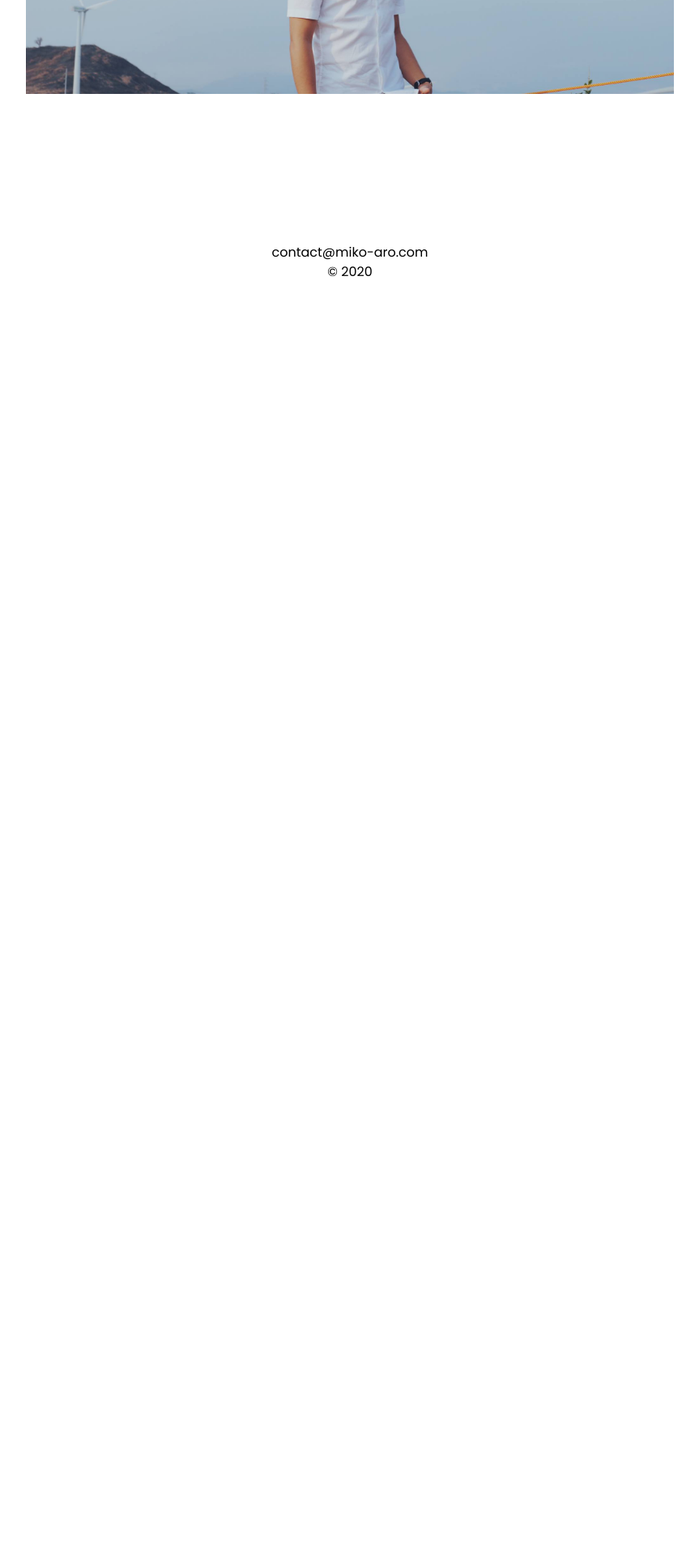
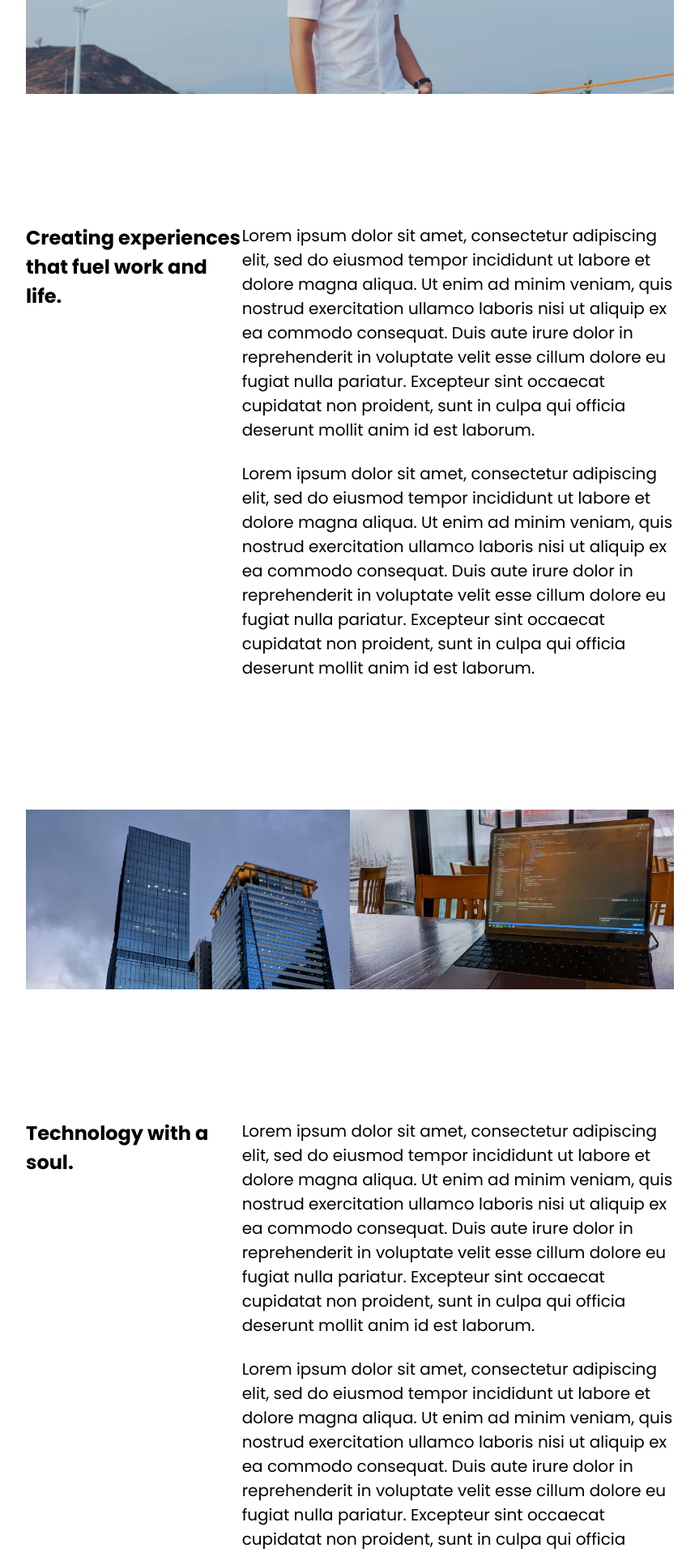
Before and after one commit to aromiko/miko-aro, a React (Create React App) app: page / in a window 1280 px wide. Shown: the part 880-2797 px from the top of the page at 81% size, without its empty margins (208-1071 px from the left). Before the commit the page ends 1252 px from the top, so only its background shows below. Built offline with nearby package versions, Linux system fonts and the light colour scheme.

Commit message:
Add sections

```diff
--- a/src/components/Navbar.js
+++ b/src/components/Navbar.js
@@ -13,7 +13,7 @@ const Navbar = () => {
         className="flex items-center rounded-full font-bold p-3 transition ease-in-out duration-500 hover:bg-grayTransparent-500"
         onClick={() => dispatch(NavbarToggle(!navbarToggle))}
       >
-        <span className="material-icons">
+        <span className="material-icons pointer-events-none">
           {navbarToggle === true ? "close" : "menu"}
         </span>
       </button>
--- a/src/pages/Home.js
+++ b/src/pages/Home.js
@@ -1,3 +1,5 @@
+import Building from "../assets/images/building.jpg";
+import Laptop from "../assets/images/laptop.jpg";
 import React from "react";
 import Windmill from "../assets/images/windmill.jpg";
 
@@ -9,7 +11,7 @@ const Home = () => {
           I'm Miko, a web developer with a focus on front end development, user
           experience and design. Discover more about my life here.
         </div>
-        <div className="lg:order-2 order-1 pt-20 lg:p-0 lg:pb-40">
+        <div className="lg:order-2 order-1 pt-20 lg:p-0">
           <img
             src={Windmill}
             alt="windmill"
@@ -17,50 +19,64 @@ const Home = () => {
           />
         </div>
       </div>
-      {/* <div className="flex flex-wrap">
-        <div className="w-full lg:w-1/2 p-6">
-          <img
-            src={Bonfire}
-            alt="bonfire"
-            className="object-cover h-64 md:h-104 w-full"
-          />
+      <div className="flex lg:flex-row flex-col lg:py-40 py-20">
+        <div className="text-lg lg:text-2xl text font-bold lg:w-1/3">
+          Creating experiences that fuel work and life.
         </div>
-        <div className="w-full lg:w-1/2 p-6">
-          <img
-            src={Crossing}
-            alt="crossing"
-            className="object-cover h-64 md:h-104 w-full"
-          />
+        <div className="text-base lg:text-xl text lg:w-2/3">
+          <p className="text-base lg:text-xl">
+            Lorem ipsum dolor sit amet, consectetur adipiscing elit, sed do
+            eiusmod tempor incididunt ut labore et dolore magna aliqua. Ut enim
+            ad minim veniam, quis nostrud exercitation ullamco laboris nisi ut
+            aliquip ex ea commodo consequat. Duis aute irure dolor in
+            reprehenderit in voluptate velit esse cillum dolore eu fugiat nulla
+            pariatur. Excepteur sint occaecat cupidatat non proident, sunt in
+            culpa qui officia deserunt mollit anim id est laborum.
+          </p>
+          <p className="pt-6 text-base lg:text-xl">
+            Lorem ipsum dolor sit amet, consectetur adipiscing elit, sed do
+            eiusmod tempor incididunt ut labore et dolore magna aliqua. Ut enim
+            ad minim veniam, quis nostrud exercitation ullamco laboris nisi ut
+            aliquip ex ea commodo consequat. Duis aute irure dolor in
+            reprehenderit in voluptate velit esse cillum dolore eu fugiat nulla
+            pariatur. Excepteur sint occaecat cupidatat non proident, sunt in
+            culpa qui officia deserunt mollit anim id est laborum.
+          </p>
         </div>
-        <div className="w-full lg:w-1/2 p-6">
-          <img
-            src={Daraitan}
-            alt="daraitan"
-            className="object-cover h-64 md:h-104 w-full"
-          />
+      </div>
+      <div className="flex flex-col lg:flex-row">
+        <div>
+          <img src={Building} alt="building" className="w-full" />
         </div>
-        <div className="w-full lg:w-1/2 p-6">
-          <img
-            src={Port}
-            alt="port"
-            className="object-cover h-64 md:h-104 w-full"
-          />
+        <div>
+          <img src={Laptop} alt="building" className="w-full" />
         </div>
-        <div className="w-full lg:w-1/2 p-6">
-          <img
-            src={Sunset}
-            alt="sunset"
-            className="object-cover h-64 md:h-104 w-full"
-          />
+      </div>
+      <div className="flex lg:flex-row flex-col lg:py-40 py-20">
+        <div className="text-lg lg:text-2xl text font-bold lg:w-1/3">
+          Technology with a soul.
         </div>
-        <div className="w-full lg:w-1/2 p-6">
-          <img
-            src={Venice}
-            alt="venice"
-            className="object-cover h-64 md:h-104 w-full"
-          />
+        <div className="text-base lg:text-xl text lg:w-2/3">
+          <p className="text-base lg:text-xl">
+            Lorem ipsum dolor sit amet, consectetur adipiscing elit, sed do
+            eiusmod tempor incididunt ut labore et dolore magna aliqua. Ut enim
+            ad minim veniam, quis nostrud exercitation ullamco laboris nisi ut
+            aliquip ex ea commodo consequat. Duis aute irure dolor in
+            reprehenderit in voluptate velit esse cillum dolore eu fugiat nulla
+            pariatur. Excepteur sint occaecat cupidatat non proident, sunt in
+            culpa qui officia deserunt mollit anim id est laborum.
+          </p>
+          <p className="pt-6 text-base lg:text-xl">
+            Lorem ipsum dolor sit amet, consectetur adipiscing elit, sed do
+            eiusmod tempor incididunt ut labore et dolore magna aliqua. Ut enim
+            ad minim veniam, quis nostrud exercitation ullamco laboris nisi ut
+            aliquip ex ea commodo consequat. Duis aute irure dolor in
+            reprehenderit in voluptate velit esse cillum dolore eu fugiat nulla
+            pariatur. Excepteur sint occaecat cupidatat non proident, sunt in
+            culpa qui officia deserunt mollit anim id est laborum.
+          </p>
         </div>
-      </div> */}
+      </div>
     </div>
   );
 };
```
Also changed, not shown: src/assets/images/building.jpg (added), src/assets/images/laptop.jpg (added).
